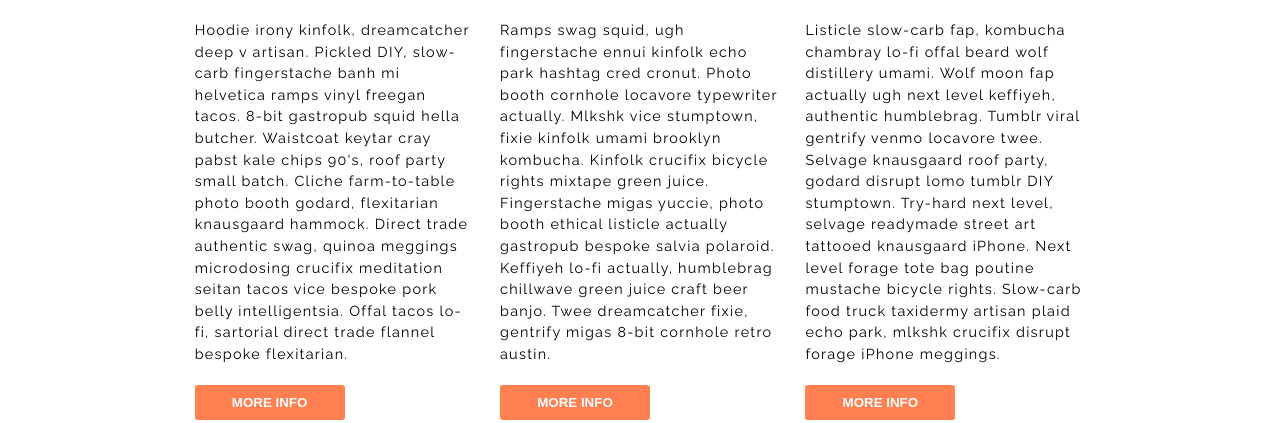
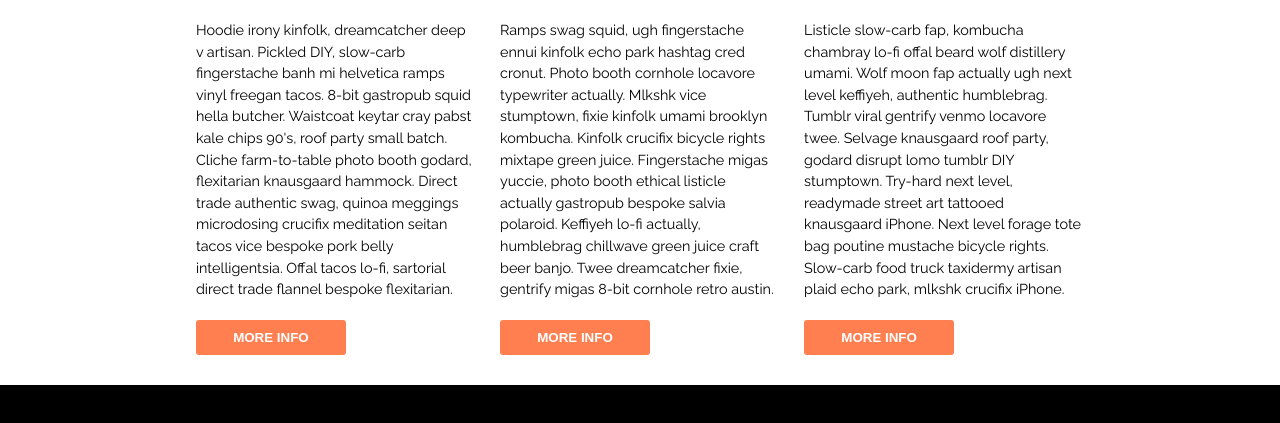
Before and after one commit to gitrobertpm/mentorProj, a plain HTML site: page index.html in a window 1280 px wide. Shown: the part 431-854 px from the top of the page. Drawn offline with Linux system fonts and the light colour scheme.

Commit message:
finishing touches

```diff
--- a/css/mentorProj.css
+++ b/css/mentorProj.css
@@ -17,7 +17,6 @@ STYLING FOR MEDIUM AND LARGE SCREENS BELOW IN MEDIA QUERRIES
 body {
 	position: relative;
 	font-family: 'Raleway', sans-serif;
-	letter-spacing: .08em;
 }
 
 html,
--- a/index.html
+++ b/index.html
@@ -35,7 +35,7 @@
 				<button class="openModal">MORE INFO</button>
 			</section>
 			<section>
-				<p>Listicle slow-carb fap, kombucha chambray lo-fi offal beard wolf distillery umami. Wolf moon fap actually ugh next level keffiyeh, authentic humblebrag. Tumblr viral gentrify venmo locavore twee. Selvage knausgaard roof party, godard disrupt lomo tumblr DIY stumptown. Try-hard next level, selvage readymade street art tattooed knausgaard iPhone. Next level forage tote bag poutine mustache bicycle rights. Slow-carb food truck taxidermy artisan plaid echo park, mlkshk crucifix disrupt forage iPhone meggings.</p>
+				<p>Listicle slow-carb fap, kombucha chambray lo-fi offal beard wolf distillery umami. Wolf moon fap actually ugh next level keffiyeh, authentic humblebrag. Tumblr viral gentrify venmo locavore twee. Selvage knausgaard roof party, godard disrupt lomo tumblr DIY stumptown. Try-hard next level, readymade street art tattooed knausgaard iPhone. Next level forage tote bag poutine mustache bicycle rights. Slow-carb food truck taxidermy artisan plaid echo park, mlkshk crucifix iPhone.</p>
 				<button class="openModal">MORE INFO</button>
 			</section>
 		</div>
```
